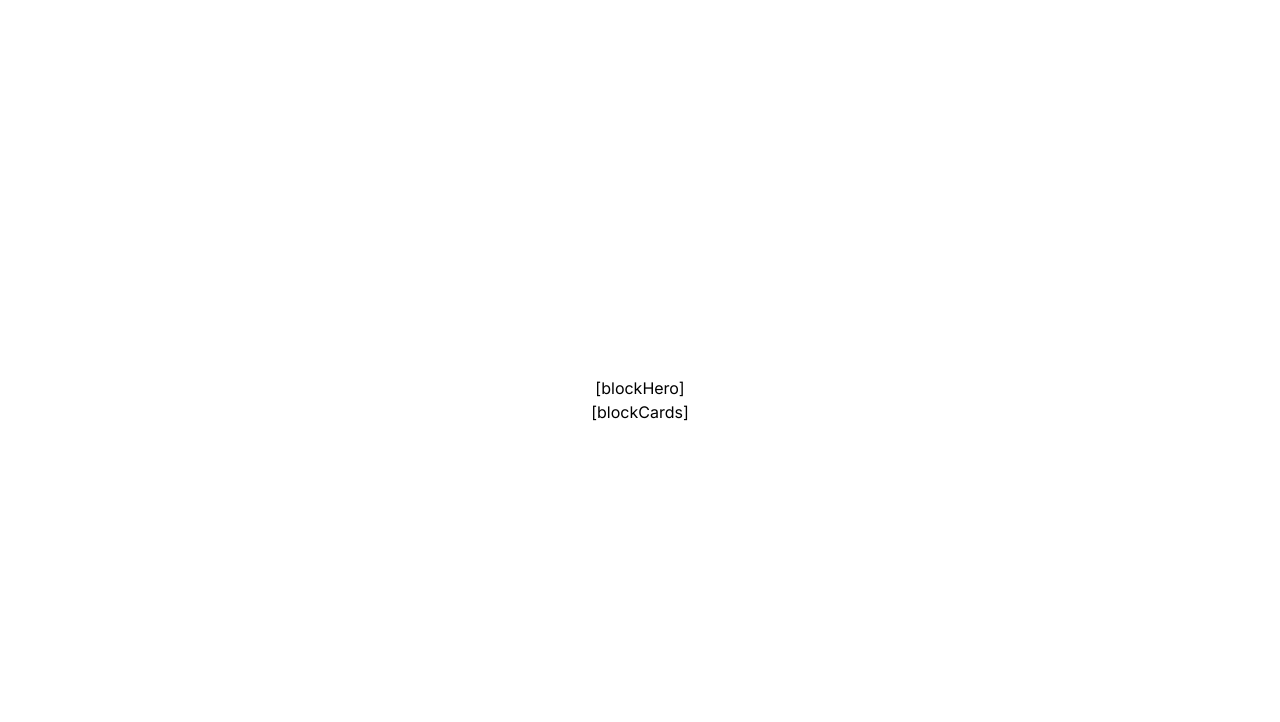
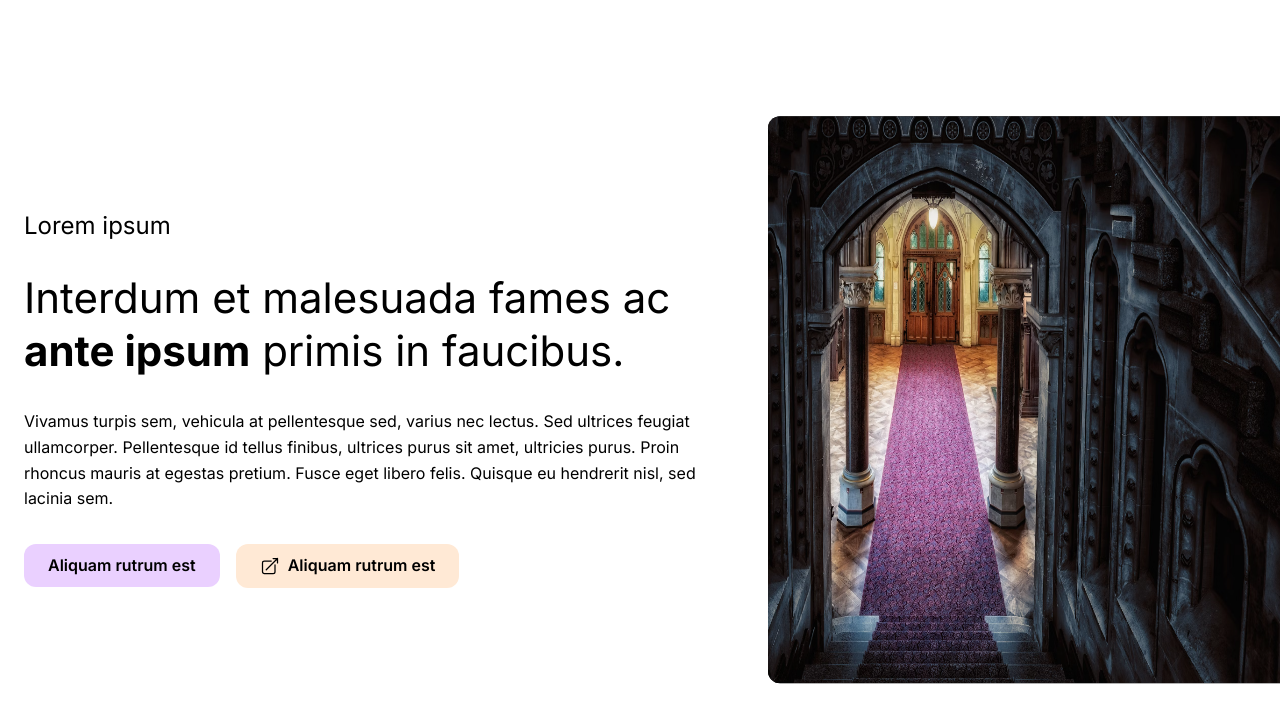
Before and after one commit to lepeuriancross/developer-task-iog, a Next.js app: page / in a window 1280 px wide. Shown: the top 722 px of the page. Built offline with nearby package versions, Linux system fonts and the light colour scheme.

Commit message:
Feat: SectionHero

```diff
--- a/src/app/page.tsx
+++ b/src/app/page.tsx
@@ -1,12 +1,13 @@
+// Imports
 import { staticHome } from '@/data/content';
 import TheContent from '@/components/base/TheContent';
 
+// Component
 export default function Home() {
-	// Fetch content (using static placeholder for now)
 	const content = staticHome;
 
 	return (
-		<main className="flex min-h-screen flex-col items-center justify-center p-24">
+		<main className="flex min-h-screen flex-col items-center justify-center">
 			<TheContent content={content} />
 		</main>
 	);
--- a/src/components/base/TheContent.tsx
+++ b/src/components/base/TheContent.tsx
@@ -1,16 +1,30 @@
+// Component: TheContent
+
+// Imports
+import SectionHero from '@/components/sections/SectionHero';
+import SectionCards from '@/components/sections/SectionCards';
+
+// Types
 export type TheContentProps = {
 	content: Content;
 };
 
+// Component
 export default function TheContent(props: TheContentProps) {
 	const { content } = props;
 
 	return (
 		<>
-			{content.sections &&
-				content.sections.length > 0 &&
-				content.sections.map((section, s) => (
-					<div key={`the-content-section-${s}`}>[{section._type}]</div>
+			{content.blocks &&
+				content.blocks.length > 0 &&
+				content.blocks.map((block, s) => (
+					<div
+						key={`the-content-section-${s}`}
+						className="section-wrapper w-full"
+					>
+						{block._type === 'blockHero' && <SectionHero {...block} />}
+						{block._type === 'blockCards' && <SectionCards {...block} />}
+					</div>
 				))}
 		</>
 	);
--- a/src/components/sections/SectionCards.tsx
+++ b/src/components/sections/SectionCards.tsx
@@ -0,0 +1,17 @@
+// Component: BlockCards
+
+export default function SectionCards(props: BlockCards) {
+	const { cards = [] } = props;
+
+	return (
+		<section className="section">
+			<div className="section__container">
+				<div className="section__row grid grid-cols-1 lg:grid-cols-3">
+					{cards.map((card, c) => (
+						<div key={`section-cards-card-${c}`} className="section__col"></div>
+					))}
+				</div>
+			</div>
+		</section>
+	);
+}
--- a/src/components/sections/SectionHero.tsx
+++ b/src/components/sections/SectionHero.tsx
@@ -0,0 +1,69 @@
+// Component: SectionHero
+
+import Link from 'next/link';
+import Image from 'next/image';
+import Button from '@/components/singles/Button/Button';
+
+// Component
+export default function SectionHero(props: BlockHero) {
+	const { title, subtitle, body, buttons = [], image } = props;
+
+	return (
+		<section className="section w-full relative overflow-hidden">
+			<div className="section__container z-20 px-6 py-24">
+				<div className="section__row grid grid-cols-1 container w-full mx-auto gap-y-12 gap-x-20 lg:grid-cols-5">
+					<div className="section__col space-y-5 lg:col-span-3 lg:space-y-8">
+						{title && (
+							<h1 className="section__title text-xl lg:text-[24px]">{title}</h1>
+						)}
+						{subtitle && (
+							<h2
+								className="section__subtitle text-3xl leading-tight lg:text-[42px]"
+								dangerouslySetInnerHTML={{
+									__html: subtitle,
+								}}
+							/>
+						)}
+						{body && (
+							<div
+								className="section__body text-[16px] leading-[25.6px]"
+								dangerouslySetInnerHTML={{
+									__html: body,
+								}}
+							/>
+						)}
+						{buttons.length > 0 && (
+							<div className="section__buttons inline-flex flex-col space-y-4 lg:flex-row lg:space-y-0 lg:space-x-4">
+								{buttons.map((button, b) => (
+									<Link
+										key={`section-hero-button-${b}`}
+										href={button.href ?? '#'}
+										target={button.target}
+									>
+										<Button {...button} />
+									</Link>
+								))}
+							</div>
+						)}
+					</div>
+					<div className="section__col lg:col-span-2">
+						<div className="section__image relative w-full h-full rounded-xl bg-current overflow-hidden lg:absolute lg:top-1/2 lg:left-[60vw] lg:transform lg:-translate-y-1/2 lg:w-[40vw] lg:rounded-r-none">
+							<div className="section__image-spacer relative z-10 w-full pt-[60%]" />
+							{image && (
+								<Image
+									className="section__image-img absolute top-0 left-0 w-full h-full"
+									src={image.src}
+									width={image.width}
+									height={image.height}
+									alt={image.alt ?? ''}
+									objectFit="cover"
+									objectPosition="center"
+								/>
+							)}
+						</div>
+					</div>
+				</div>
+			</div>
+		</section>
+	);
+}
--- a/src/components/singles/Button/Button.tsx
+++ b/src/components/singles/Button/Button.tsx
@@ -0,0 +1,48 @@
+// Component: Button
+
+// Imports
+import { classNames } from '@/lib/utils';
+import { ArrowTopRightOnSquareIcon } from '@heroicons/react/24/outline';
+
+// Types
+export interface ButtonProps extends Button {
+	className?: string;
+}
+
+// Component
+export default function Button(props: ButtonProps) {
+	const { name, target, color, className } = props;
+
+	return (
+		<button
+			className={classNames(
+				'button relative font-semibold text-[16px] leading-[19.36px] cursor-pointer',
+				className
+			)}
+			type="button"
+		>
+			<div
+				className={classNames(
+					'button__bg absolute top-0 left-0 w-full h-full rounded-xl',
+					color === 'primary' && 'bg-pink',
+					color === 'secondary' && 'bg-orange'
+				)}
+			/>
+			<div className="button__container relative z-20 flex justify-center items-center flex-nowrap space-x-2 px-6 py-3">
+				{target && target === '_blank' && (
+					<span className="button__icon">
+						<ArrowTopRightOnSquareIcon className="w-5 h-5" />
+					</span>
+				)}
+				{name && (
+					<span
+						className="button__name"
+						dangerouslySetInnerHTML={{
+							__html: name,
+						}}
+					/>
+				)}
+			</div>
+		</button>
+	);
+}
--- a/src/data/content.tsx
+++ b/src/data/content.tsx
@@ -6,7 +6,7 @@ import imgCard from '../../public/img/image_placeholder-card.png';
 
 // Data
 export const staticHome: Content = {
-	sections: [
+	blocks: [
 		{
 			_type: 'blockHero',
 			title: `Lorem ipsum`,
--- /dev/null
+++ b/src/lib/utils.ts
@@ -0,0 +1,9 @@
+// Scripts: Utility Functions
+/*----------------------------------------------------------------------------------------------------*/
+
+// Function - classNames
+export const classNames = (...args: any[]): string => {
+	return args
+		.filter((arg) => arg && typeof arg == 'string' && arg !== '')
+		.join(' ');
+};
--- a/tailwind.config.ts
+++ b/tailwind.config.ts
@@ -18,7 +18,7 @@ const config: Config = {
 					DEFAULT: '#EAD0FF',
 				},
 				orange: {
-					DEFAULT: 'FFE9D5',
+					DEFAULT: '#FFE9D5',
 					light: '#F6DEDE',
 				},
 				blue: {
--- a/types.d.ts
+++ b/types.d.ts
@@ -2,10 +2,10 @@
 
 // Data
 type Content = {
-	sections?: (SectionHero | SectionCards)[];
+	blocks?: (BlockHero | BlockCards)[];
 };
 
-type SectionHero = {
+type BlockHero = {
 	_type: 'blockHero';
 	image?: Image;
 	title?: string;
@@ -14,7 +14,7 @@ type SectionHero = {
 	buttons?: Button[];
 };
 
-type SectionCards = {
+type BlockCards = {
 	_type: 'blockCards';
 	cards?: Card[];
 };
```
Also changed, not shown: package.json (indentation only), 1 other file (tests, documents, lock files or other folders).
